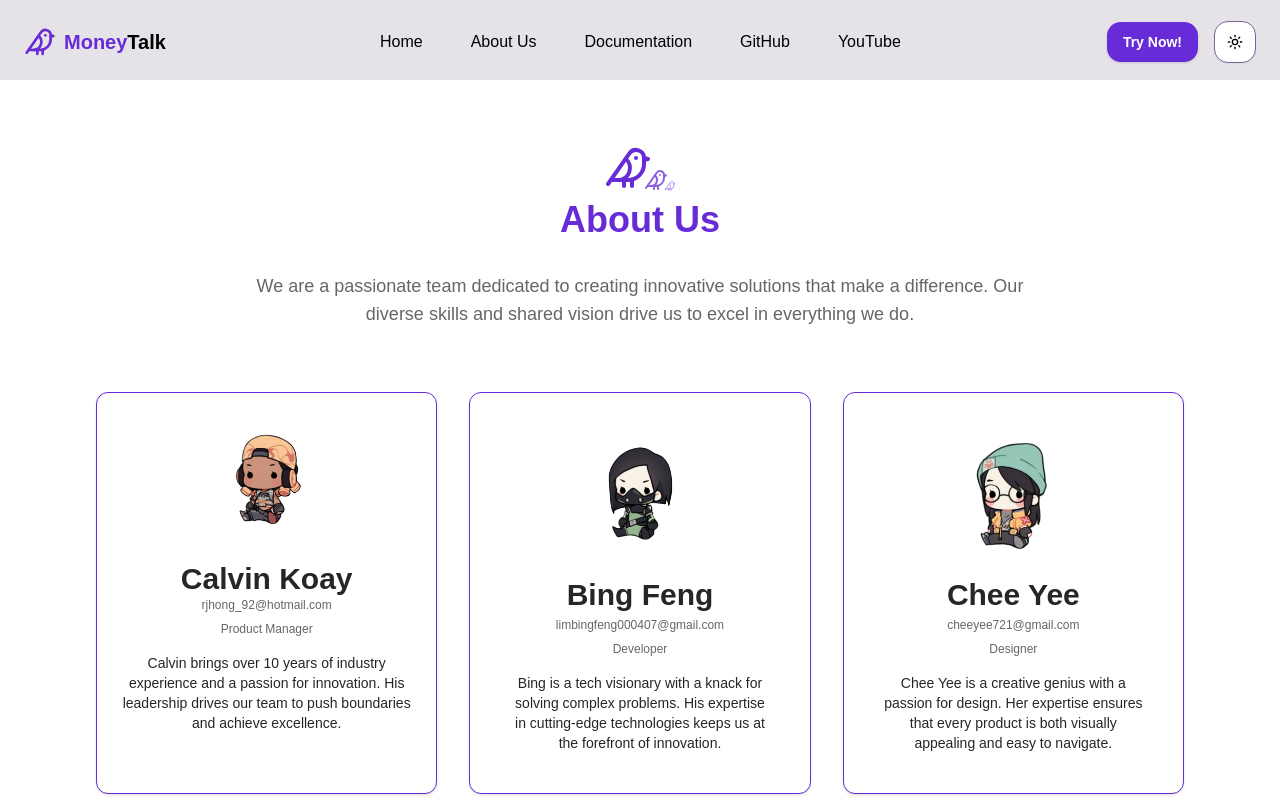
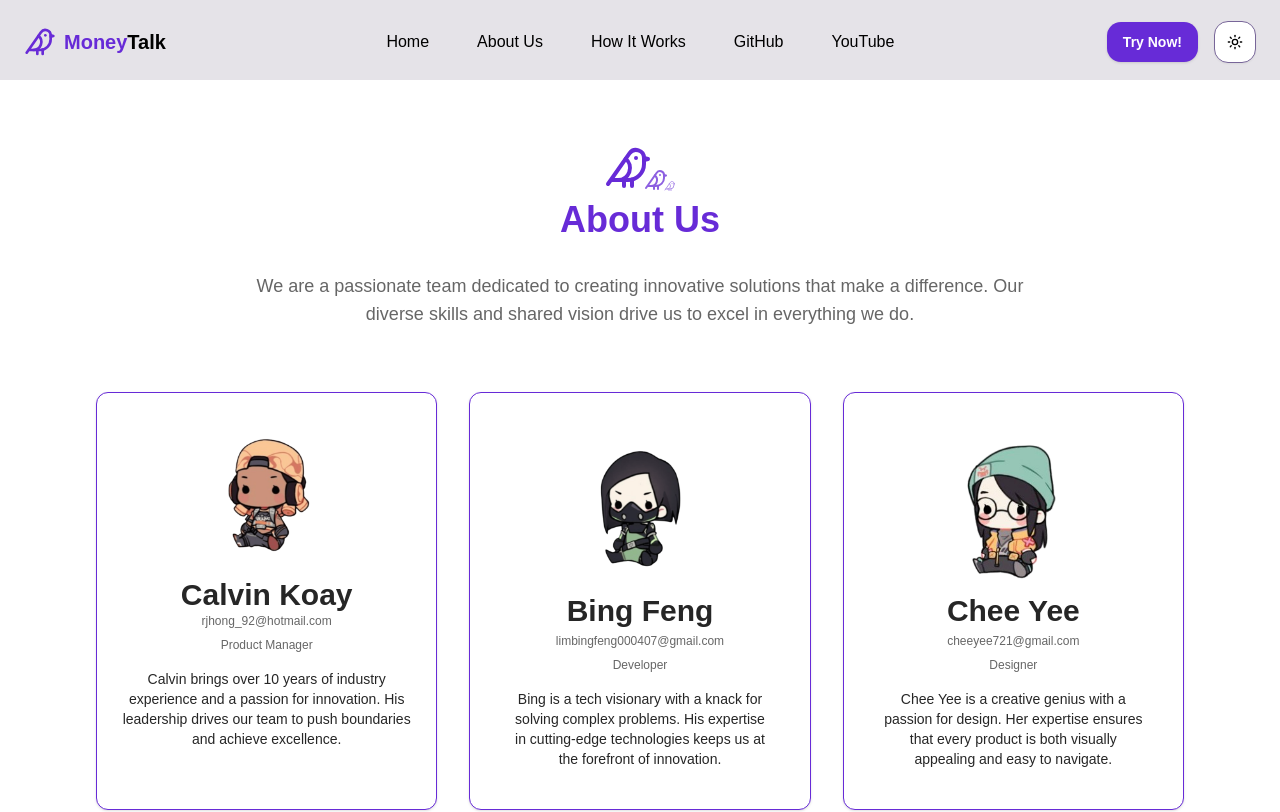
Before and after one commit to BingFeng47/MoneyTalk, a Next.js app: page /about in a window 1280 px wide. Shown: the top 812 px of the page. Built offline with nearby package versions, Linux system fonts and the light colour scheme.

Commit message:
mobile responsive

```diff
--- a/app/about/page.tsx
+++ b/app/about/page.tsx
@@ -28,7 +28,7 @@
           <Card className='border-primary bg-card'>
             <CardContent className="p-6">
               <div className="flex flex-col items-center">
-          <div className="relative lg:w-32 lg:h-32 h-20 w-20 rounded-full overflow-hidden mb-4">
+          <div className="relative h-40 w-40 rounded-full overflow-hidden ">
             <Image
               src="/about/raze.png"
               alt="Calvin Koay"
@@ -51,7 +51,7 @@
           <Card className='border-primary bg-card'>
             <CardContent className="p-10">
           <div className="flex flex-col items-center">
-              <div className="relative lg:w-32 lg:h-32 h-20 w-20 rounded-full overflow-hidden mb-4">
+              <div className="relative h-40 w-40 rounded-full overflow-hidden ">
               <Image
             src="/about/viper.png"
             alt="Bing Feng"
@@ -73,12 +73,12 @@
           <Card className='border-primary bg-card'>
             <CardContent className="p-10">
           <div className="flex flex-col items-center">
-              <div className="relative lg:w-32 lg:h-32 h-20 w-20 rounded-full overflow-hidden mb-4">
+              <div className="relative h-40 w-40 rounded-full overflow-hidden">
               <Image
-            src="/about/kj.png"
-            alt="Chee Yee"
-            layout="fill"
-            objectFit="cover"
+                src="/about/kj.png"
+                alt="Chee Yee"
+                layout="fill"
+                objectFit="cover"
               />
               </div>
               <h2 className="text-lg lg:text-3xl font-semibold mb-2">Chee Yee</h2>
--- a/app/layout.tsx
+++ b/app/layout.tsx
@@ -1,13 +1,14 @@
 import type { Metadata } from "next";
 import localFont from "next/font/local";
 import "./globals.css";
-import { ThemeProvider } from "next-themes";
+import { ThemeProvider, useTheme } from "next-themes";
 import { Button } from "@/components/ui/button";
 import Link from "next/link";
 import { Bird, Bot, Menu } from "lucide-react";
 import GoogleAnalyticsProvider from "@/components/GoogleAnalyticsProvider";
 import { ThemeButton } from "@/components/ThemeButton";
 import { DropdownMenu, DropdownMenuContent, DropdownMenuItem, DropdownMenuLabel, DropdownMenuSeparator, DropdownMenuTrigger } from "@radix-ui/react-dropdown-menu";
+import { ThemeButtonMobile } from "@/components/ThemeButtonMobile";
 
 // Font variables
 const geistSans = localFont({
@@ -57,7 +58,7 @@
 
 
           {/* Nav Items */}
-            <nav className="ml-auto gap-2 lg:gap-4 items-center hidden sm:flex">
+            <nav className="ml-auto gap-2 lg:gap-4 items-center hidden md:flex">
 
             <Link href={"/"}>
               <Button variant={"ghost"} className="text-md py-5">
@@ -73,7 +74,7 @@
 
             <Link href={"/docs"}>
               <Button variant={"ghost"} className="text-md py-5">
-              Documentation
+                How It Works
               </Button>
             </Link>
 
@@ -91,8 +92,8 @@
 
             </nav>
 
-            <nav className="ml-auto gap-2 lg:gap-4 items-center hidden sm:flex">
-              <Link href={"/players"}>
+            <nav className="ml-auto gap-2 lg:gap-4 items-center hidden md:flex">
+              <Link href={"/demo"}>
                 <Button variant={"default"} className="lg:text-sm py-5 font-bold">
                 Try Now!
                 </Button>
@@ -102,39 +103,53 @@
             </nav>
 
             {/* Hamburger Menu for Mobile */}
-            <div className="sm:hidden ml-auto flex items-center">
+            <div className="md:hidden ml-auto flex items-center">
               <DropdownMenu>
                 <DropdownMenuTrigger><Menu className="text-primary"/></DropdownMenuTrigger>
                 <DropdownMenuContent className="px-2 pt-2">
+                  <div className="px-10">
                   <DropdownMenuItem className="flex flex-col gap-2">
                       <Link href={"/"}>
                         <Button variant={"outline"} className="lg:text-sm w-full">
-                        Home
+                          Home
                         </Button>
                       </Link>
 
                       <Link href={"/about"}>
                         <Button variant={"outline"} className="lg:text-sm w-full">
-                        About Us
+                          About Us
                         </Button>
                       </Link>
 
                       <Link href={"/docs"}>
                         <Button variant={"outline"} className="lg:text-sm w-full">
-                        Documentation
+                          How It Works
                         </Button>
                       </Link>
 
-                      <Link href={"/players"}>
-                        <Button variant={"default"} className="lg:text-sm font-bold w-full">
-                        Lets Talk!
+                      <Link href={"/docs"}>
+                        <Button variant={"outline"} className="lg:text-sm w-full">
+                          GitHub
                         </Button>
                       </Link>
 
-                      <div className="flex justify-start">
-                        <ThemeButton />
-                      </div>
+                      <Link href={"/docs"}>
+                        <Button variant={"outline"} className="lg:text-sm w-full">
+                          YouTube
+                        </Button>
+                      </Link>
+
+
+                      <Link href={"/demo"}>
+                        <Button variant={"default"} className="lg:text-sm font-bold w-full">
+                          Lets Talk!
+                        </Button>
+                      </Link>
+
+                      <ThemeButtonMobile/>
+
                     </DropdownMenuItem>
+                    </div>
                   </DropdownMenuContent>
               </DropdownMenu>
 
--- /dev/null
+++ b/components/ThemeButtonMobile.tsx
@@ -0,0 +1,21 @@
+"use client"
+import * as React from "react"
+import { useTheme } from "next-themes"
+import { Button } from "@/components/ui/button"
+import { MoonIcon, SunIcon } from "lucide-react"
+
+
+export function ThemeButtonMobile() {
+  const { setTheme } = useTheme()
+
+  return (
+    <div className="flex gap-2">
+        <Button variant={'outline'} onClick={() => setTheme("light")} className="w-1/2">
+          <SunIcon className="text-primary dark:text-white"/>
+        </Button>
+        <Button variant={'outline'} onClick={() => setTheme("dark")} className="w-1/2">
+          <MoonIcon className="text-primary dark:text-white"/>
+        </Button>
+    </div>
+  )
+}
```
